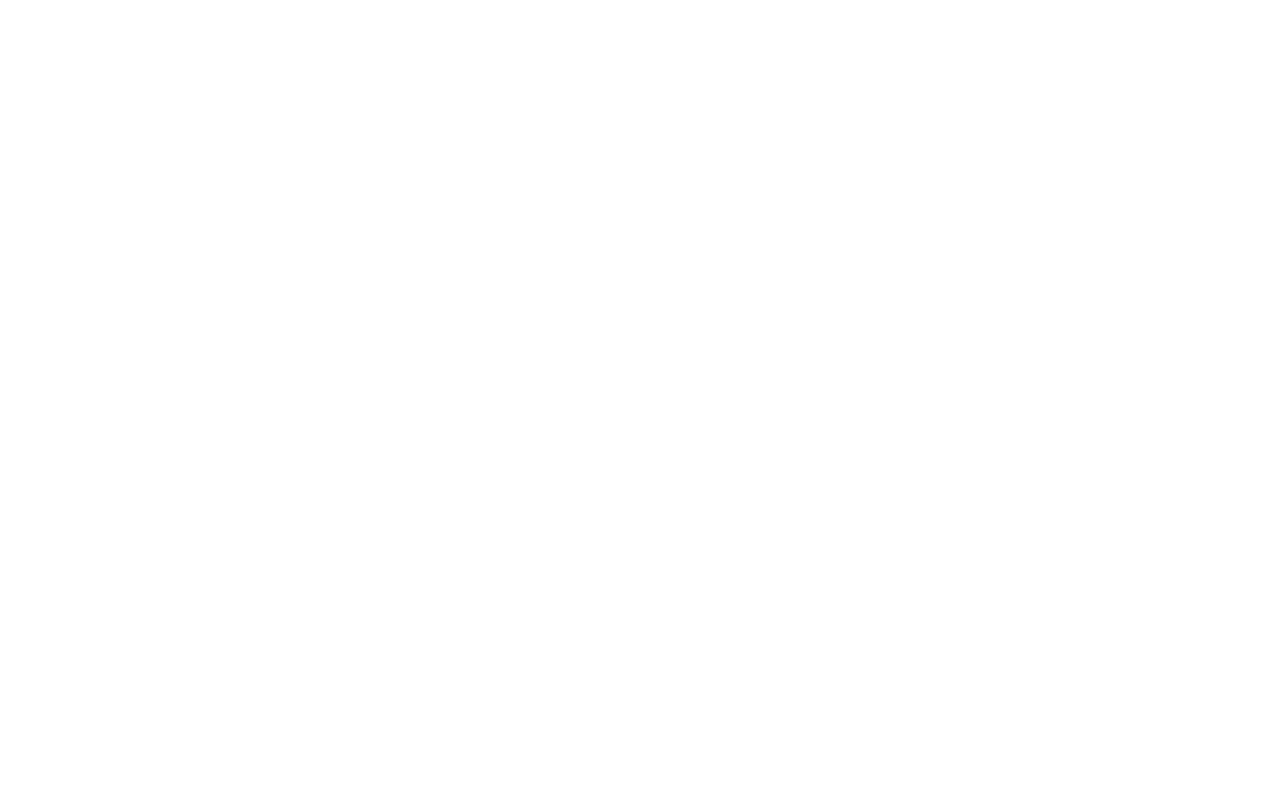
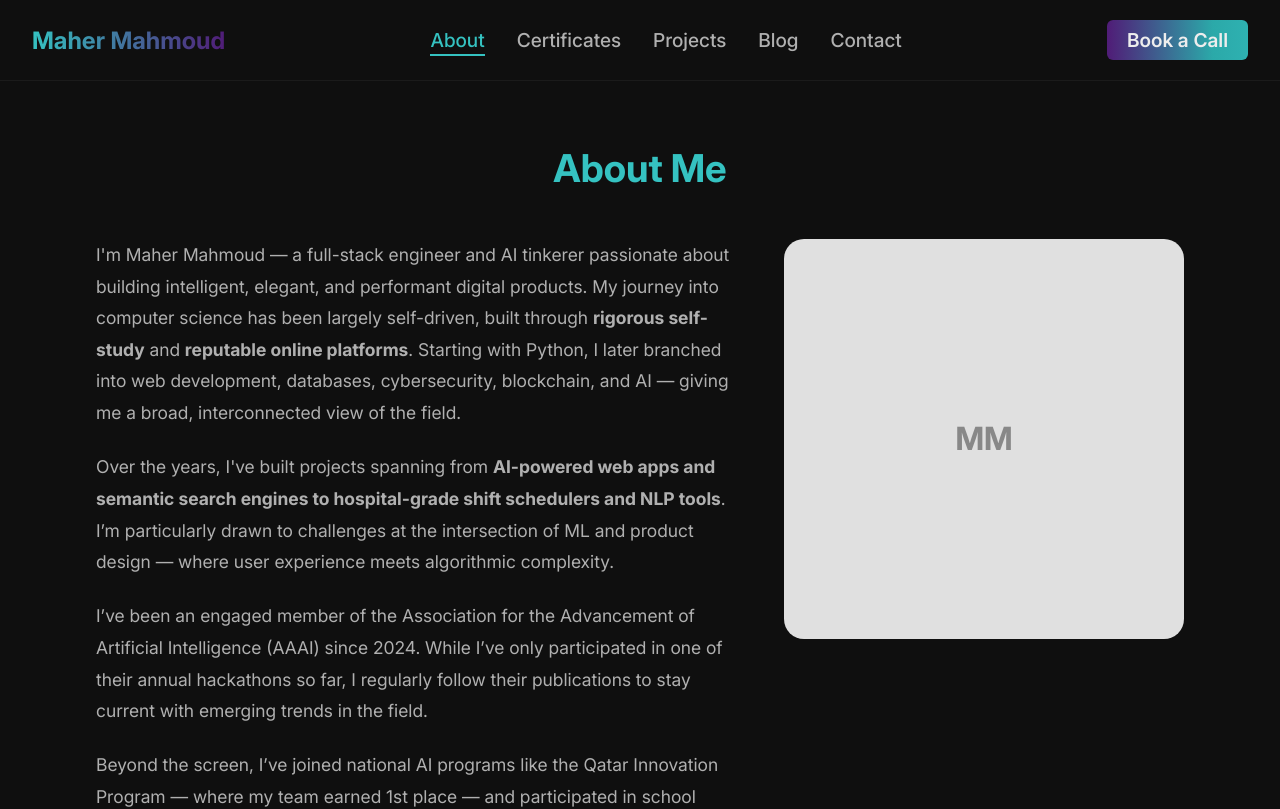
Before and after one commit to Mahmh/portfolio, a React (Vite) app in the folder client/: page /about in a window 1280 px wide. Before the commit this address had no page. Shown: the top 809 px of the page. Built offline with nearby package versions, Linux system fonts and the light colour scheme.

Commit message:
Implement routes/About

```diff
--- a/client/src/components/Header.tsx
+++ b/client/src/components/Header.tsx
@@ -7,10 +7,10 @@
             <NavLink to='/' className='logo'>Maher Mahmoud</NavLink>
 
             <nav className='nav-links'>
+                <NavLink to='/about' className={({ isActive }) => isActive ? 'active' : ''}>About</NavLink>
+                <NavLink to='/certificates' className={({ isActive }) => isActive ? 'active' : ''}>Certificates</NavLink>
                 <NavLink to='/projects' className={({ isActive }) => isActive ? 'active' : ''}>Projects</NavLink>
                 <NavLink to='/blog' className={({ isActive }) => isActive ? 'active' : ''}>Blog</NavLink>
-                <NavLink to='/certificates' className={({ isActive }) => isActive ? 'active' : ''}>Certificates</NavLink>
-                <NavLink to='/resume' className={({ isActive }) => isActive ? 'active' : ''}>Resume</NavLink>
                 <NavLink to='/contact' className={({ isActive }) => isActive ? 'active' : ''}>Contact</NavLink>
             </nav>
 
--- a/client/src/main.tsx
+++ b/client/src/main.tsx
@@ -8,7 +8,7 @@
 import LandingPage from './routes/LandingPage'
 import Projects from './routes/Projects'
 import Certificates from './routes/Certificates'
-import Resume from './routes/Resume'
+import About from './routes/About'
 import Contact from './routes/Contact'
 
 const Layout = () => {
@@ -32,9 +32,9 @@
         <Routes>
             <Route path='/' element={<Layout />}>
                 <Route index element={<LandingPage />} />
+                <Route path='about' element={<About />} />
                 <Route path='projects' element={<Projects />} />
                 <Route path='certificates' element={<Certificates />} />
-                <Route path='resume' element={<Resume />} />
                 <Route path='contact' element={<Contact />} />
             </Route>
         </Routes>
--- /dev/null
+++ b/client/src/routes/About.tsx
@@ -0,0 +1,36 @@
+import '@styles/routes/About.scss'
+
+export default function About() {
+    return (
+        <section id='about'>
+            <h2 className='section-title'>About Me</h2>
+            <div className='about-wrapper'>
+                <div className='about-content'>
+                    <p>
+                        I'm Maher Mahmoud — a full-stack engineer and AI tinkerer passionate about building intelligent, elegant, and performant digital products. My journey into computer science has been largely self-driven, built through <b>rigorous self-study</b> and <b>reputable online platforms</b>. Starting with Python, I later branched into web development, databases, cybersecurity, blockchain, and AI — giving me a broad, interconnected view of the field.
+                    </p>
+
+                    <p>
+                        Over the years, I've built projects spanning from <b>AI-powered web apps and semantic search engines to hospital-grade shift schedulers and NLP tools</b>. I’m particularly drawn to challenges at the intersection of ML and product design — where user experience meets algorithmic complexity.
+                    </p>
+
+                    <p>
+                        I’ve been an engaged member of the Association for the Advancement of Artificial Intelligence (AAAI) since 2024. While I’ve only participated in one of their annual hackathons so far, I regularly follow their publications to stay current with emerging trends in the field.
+                    </p>
+
+                    <p>
+                        Beyond the screen, I’ve joined national AI programs like the Qatar Innovation Program — where my team earned 1st place — and participated in school STEM clubs for robotics, drones, and electric vehicles. These experiences not only sharpened my skills but also <b>helped grow my network</b> and <b>open doors to meaningful opportunities</b>.
+                    </p>
+
+                    <p>
+                        Whether you're a startup founder, recruiter, client, or fellow builder — I'm always open to collaborating on bold ideas that deserve to exist.
+                    </p>
+                </div>
+
+                <div className='image' style={{ minWidth: 400, minHeight: 400, borderRadius: 20, background: '#e0e0e0', display: 'flex', alignItems: 'center', justifyContent: 'center', fontSize: 32, color: '#888', fontWeight: 700 }}>
+                    MM
+                </div>
+            </div>
+        </section>
+    )
+}
--- a/client/src/routes/Resume.tsx
+++ /dev/null
@@ -1,3 +0,0 @@
-export default function Resume() {
-    return <></>
-}
--- /dev/null
+++ b/client/src/styles/routes/About.scss
@@ -0,0 +1,45 @@
+#about {
+    background-color: get-color('background');
+    padding: 5rem 6rem;
+    padding-top: 2rem;
+    min-height: 80vh;
+
+    .section-title {
+        font-size: 2.4rem;
+        font-weight: 700;
+        text-align: center;
+        color: get-color('accent');
+        margin-bottom: 3rem;
+    }
+
+    .about-wrapper {
+        display: flex;
+        flex-direction: row;
+        justify-content: space-between;
+        align-items: flex-start;
+        gap: 3rem;
+        max-width: 1200px;
+        margin: 0 auto;
+
+        @media (max-width: 1100px) {
+            flex-direction: column;
+            align-items: center;
+            text-align: center;
+        }
+    }
+
+    .about-content {
+        max-width: 800px;
+        margin: 0 auto;
+        color: get-color('secondary');
+        font-size: 1.1rem;
+        line-height: 1.8;
+        display: flex;
+        flex-direction: column;
+        gap: 1.4rem;
+
+        p {
+            margin: 0;
+        }
+    }
+}
```
Also changed, not shown: client/src/styles/routes/Resume.scss (deleted).
